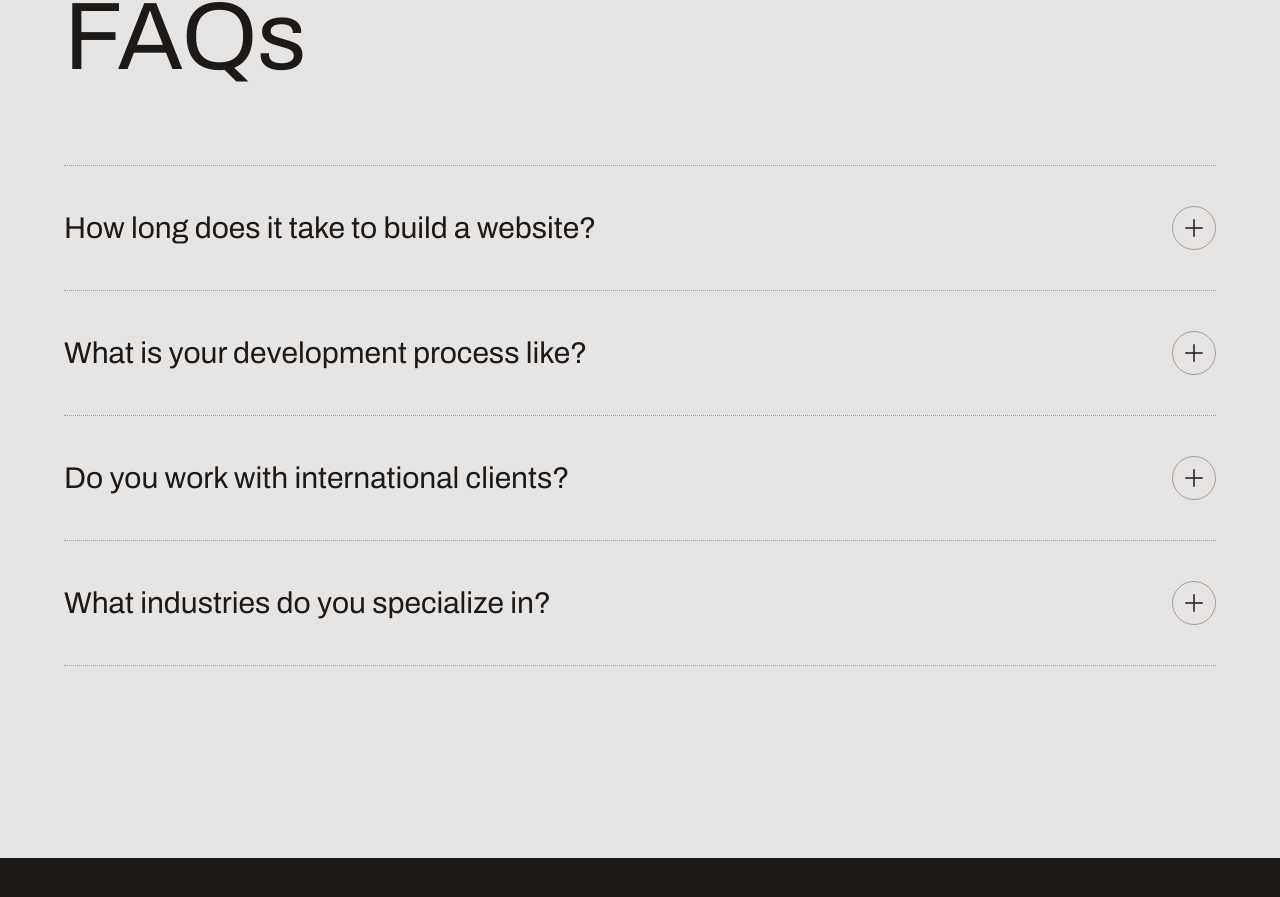
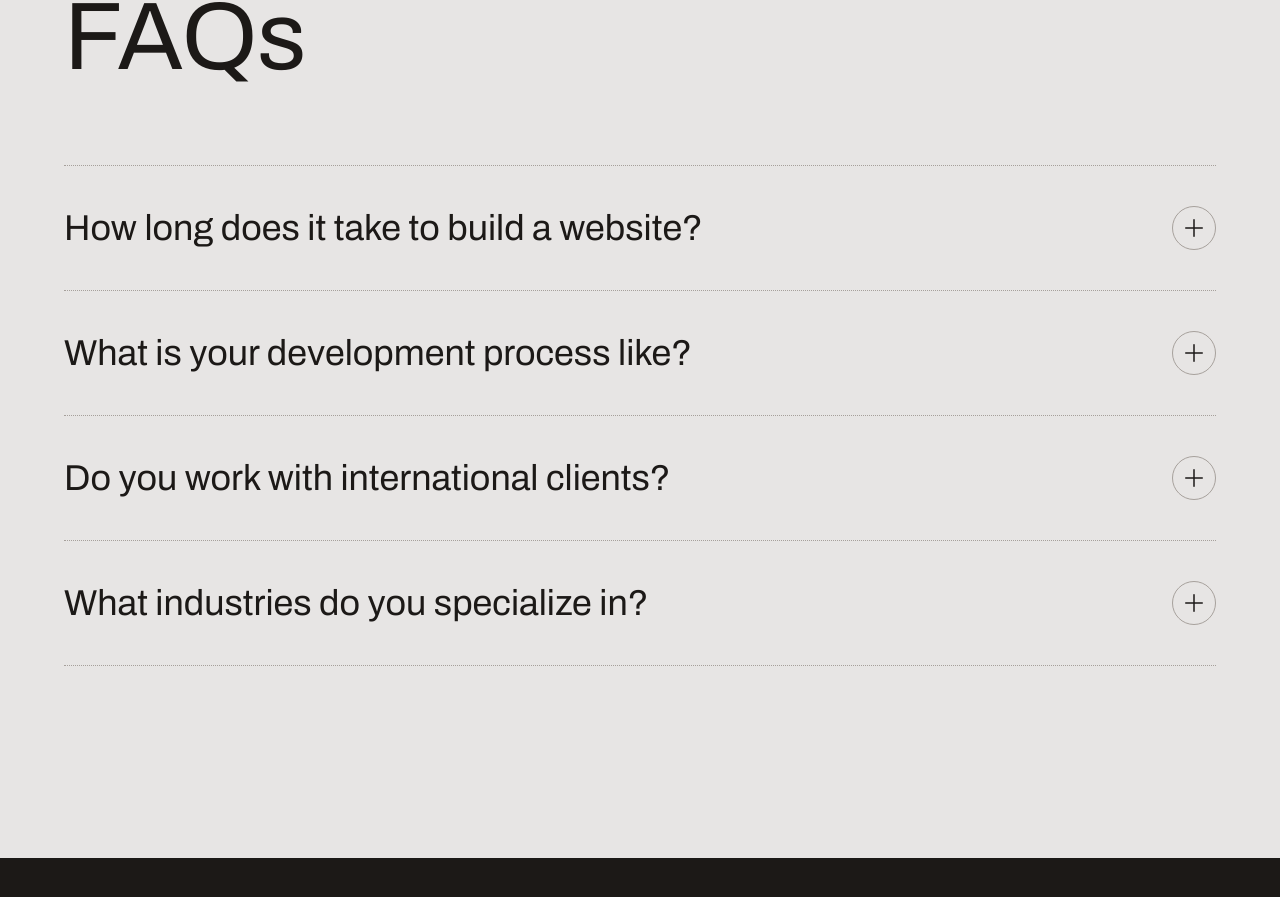
Before and after one commit to fajarfadillahh/fajarfadillahagustian-personal-website, a Next.js app: page / in a window 1280 px wide. Shown: the part 6108-7005 px from the top of the page. Built offline with nearby package versions, Linux system fonts and the light colour scheme.

Commit message:
feat: add animation faqs section

```diff
--- a/sections/FAQs.tsx
+++ b/sections/FAQs.tsx
@@ -2,8 +2,13 @@
 
 import { faqs } from "@/data/site";
 import { PlusIcon } from "@phosphor-icons/react";
+import { AnimatePresence, motion } from "motion/react";
+import { useState } from "react";
+import { twMerge } from "tailwind-merge";
 
 export default function SectionFAQs() {
+  const [selectedIndex, setSelectedIndex] = useState<number | null>(null);
+
   return (
     <section id="faqs" className="section">
       <div className="container">
@@ -13,15 +18,51 @@ export default function SectionFAQs() {
           {faqs.map((faq, index) => (
             <div
               key={index}
-              className="border-t border-dotted border-stone-400 py-6 last:border-b md:py-8 lg:py-10"
+              className={twMerge(
+                "group/faqs relative isolate border-t border-dotted border-stone-400 py-6 last:border-b hover:cursor-pointer md:py-8 lg:py-10",
+                index === selectedIndex && "bg-stone-300",
+              )}
+              onClick={() => {
+                index === selectedIndex
+                  ? setSelectedIndex(null)
+                  : setSelectedIndex(index);
+              }}
             >
-              <div className="flex items-center justify-between gap-4">
-                <div className="text-2xl md:text-3xl">{faq.question}</div>
+              <div className="absolute bottom-0 left-0 -z-10 h-0 w-full bg-stone-300 transition-all duration-500 group-hover/faqs:h-full"></div>
 
-                <div className="inline-flex size-11 shrink-0 items-center justify-center rounded-full border border-stone-400">
+              <div
+                className={twMerge(
+                  "flex items-center justify-between gap-4 transition-all duration-500 group-hover/faqs:lg:pl-8",
+                  index === selectedIndex && "lg:pl-8",
+                )}
+              >
+                <div className={"text-2xl md:text-3xl lg:text-4xl"}>
+                  {faq.question}
+                </div>
+
+                <div
+                  className={twMerge(
+                    "inline-flex size-11 shrink-0 items-center justify-center rounded-full border border-stone-400 bg-stone-200 transition-all duration-500",
+                    index === selectedIndex && "rotate-45",
+                  )}
+                >
                   <PlusIcon size={24} />
                 </div>
               </div>
+
+              <AnimatePresence>
+                {index === selectedIndex && (
+                  <motion.div
+                    initial={{ height: 0 }}
+                    animate={{ height: "auto" }}
+                    exit={{ height: 0 }}
+                    transition={{ duration: 0.5, ease: "easeOut" }}
+                    className="overflow-hidden lg:pl-8"
+                  >
+                    <p className="mt-4 text-xl">{faq.answer}</p>
+                  </motion.div>
+                )}
+              </AnimatePresence>
             </div>
           ))}
         </div>
```
